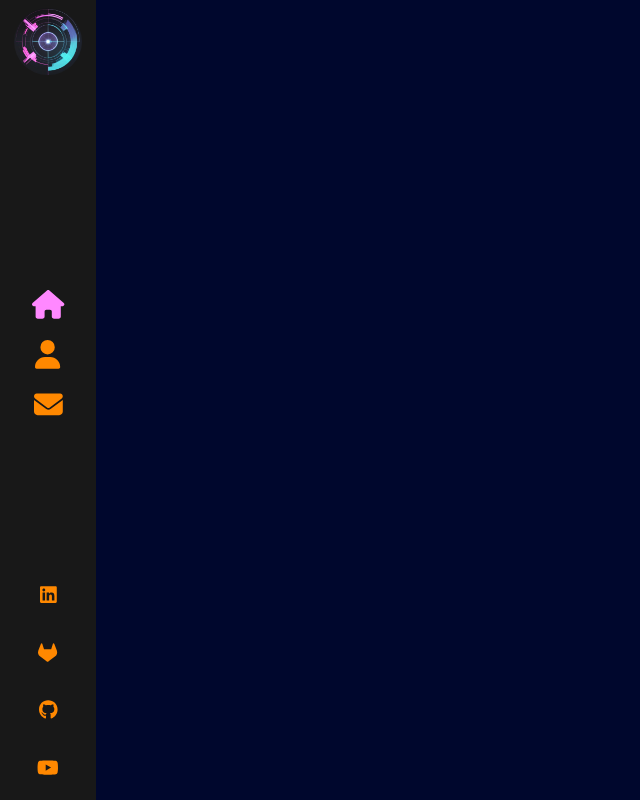
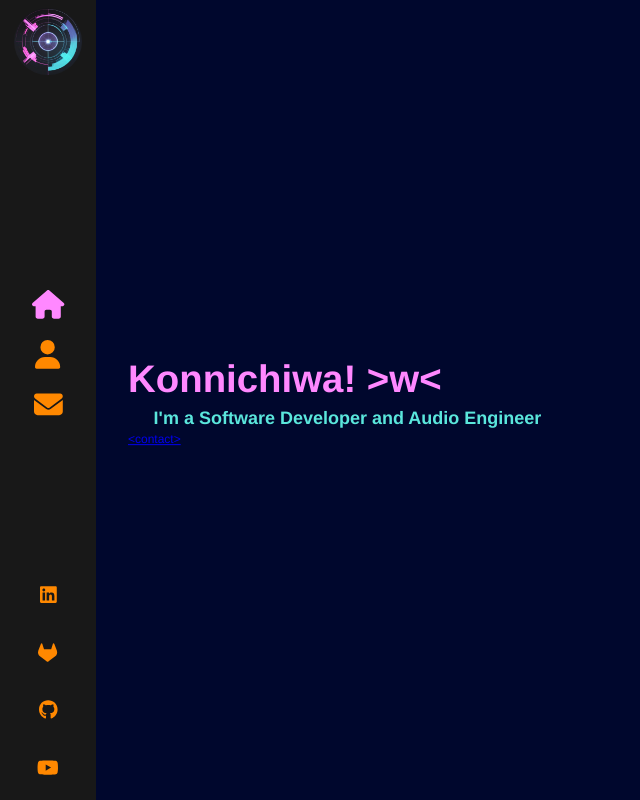
Before and after one commit to IshaanShinde/React-Web-Page-2-Portfolio, a React (Vite) app: page / in a window 1280 px wide. Shown: the whole page, without its empty margins (0-640 px from the left). Built offline with nearby package versions, Linux system fonts and the light colour scheme.

Commit message:
added home page component with basic layout

```diff
--- a/src/App.jsx
+++ b/src/App.jsx
@@ -1,6 +1,7 @@
 /* import { useState } from 'react' */
 import {Routes, Route} from 'react-router-dom'
 import Layout from './components/Layout'
+import Home from './components/Home'
 /*
 import reactLogo from './assets/react.svg'
 import viteLogo from '/vite.svg'
@@ -12,7 +13,9 @@ function App() {
   return (
     <>
       <Routes>
-        <Route path="/" element={<Layout />} />
+        <Route path="/" element={<Layout />}>
+            <Route index element={<Home />} />
+        </Route>
       </Routes>
     </>
   )
--- /dev/null
+++ b/src/components/Home/index.jsx
@@ -0,0 +1,18 @@
+import { Link } from "react-router-dom"
+import './index.scss'
+
+const Home = () => {
+
+    return (
+        <div className="container home-page">
+            <div className="text-zone">
+                <h1>Konnichiwa! &gt;w&lt;{/* <br />I'm Ishaan Shinde */}</h1>
+                <h2 className="indent-forward">I'm a Software Developer and Audio Engineer</h2>
+
+                <Link to='/contact' className="flat-button">&lt;contact&gt;</Link>
+            </div>
+        </div>
+    )
+}
+
+export default Home
--- /dev/null
+++ b/src/components/Home/index.scss
@@ -0,0 +1,21 @@
+.home-page {
+    .text-zone {
+        position: absolute;
+        left: 10%;
+        top: 50%;
+        transform: translateY(-50%);
+        width: 40%;
+        max-height: 90%;
+    }
+
+    h1 {
+        font-size: 4rem;
+        color: #ff88ff;
+        img {
+            width: 30px;
+        }
+    }
+    .indent-forward {
+        margin-left: 5%;
+    }
+}
--- a/src/components/Layout/index.jsx
+++ b/src/components/Layout/index.jsx
@@ -1,10 +1,27 @@
 import './index.scss'
 import Sidebar from '../Sidebar'
+import { Outlet } from 'react-router-dom'
+
 const Layout = () => {
     return (
-        <>
+        <div className='App'>
             <Sidebar />
-        </>
+
+
+
+            <div className='page'>
+                {/* <span className='tags top-tags'>&lt;body&gt;</span> */}
+
+                <Outlet />
+
+                {/* <span className='tags bottom-tags'>
+                    &lt;/body&gt;
+                    <br />
+
+                    <span className='bottom-tag-html'>&lt;/html&gt;</span>
+                </span> */}
+            </div>
+        </div>
     )
 }
 
--- a/src/components/Layout/index.scss
+++ b/src/components/Layout/index.scss
@@ -0,0 +1,40 @@
+.page {
+    width: 100%;
+    height: 100%;
+    position: absolute;
+}
+
+.top-tags {
+    bottom: auto;
+    top: 35px;
+}
+
+.tags {
+    color: #ff8800;
+    opacity: 0.6;
+    position: absolute;
+    bottom: 0;
+    left: 150px;
+    font-size: 2rem;
+    font-family: 'Helvetica Neue';
+}
+
+.bottom-tag-html {
+    margin-left: -40px;
+}
+
+/* for container / pages */
+.container {
+    width: 100%;
+    top: 5%;
+    margin: 0 auto;
+    position: absolute;
+    will-change: contents;
+    height: 90%;
+    min-height: 600px;
+    z-index: 1;
+    transform-style: preserve-3d;
+
+    animation: fadeIn 1s forwards;
+    animation-delay: 1s;
+}
```
